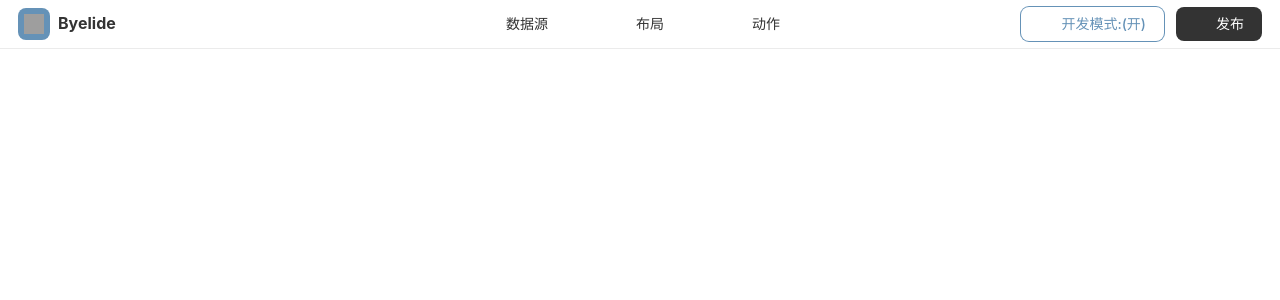
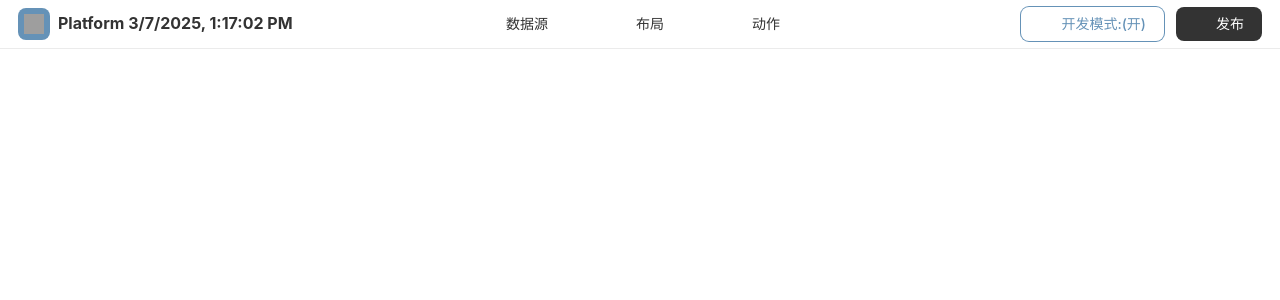
Before and after one commit to exploitationExplorers/no-code-platform, a Vue app: page /app in a window 1280 px wide. Shown: the top 300 px of the page. Built offline with nearby package versions, Linux system fonts and the light colour scheme; grey boxes are pictures that could not be loaded; some icons are missing; the HTML template or start-up script is replaced by a standard one.

Commit message:
:sparkles: 引入smooth-dnd

```diff
--- a/package.json
+++ b/package.json
@@ -29,7 +29,8 @@
     "@icon-park/vue-next": "1.4.2",
     "pinia": "^3.0.1",
     "vue": "^3.5.13",
-    "vue-router": "^4.5.0"
+    "vue-router": "^4.5.0",
+    "smooth-dnd": "0.12.1"
   },
   "devDependencies": {
     "@commitlint/cli": "19.7.1",
--- a/src/components/AppNavigator.vue
+++ b/src/components/AppNavigator.vue
@@ -1,5 +1,5 @@
 <script setup lang="ts">
-import { useEnvStore } from '@/stores/debug'
+import { useEnvStore, userTime } from '@/stores/debug'
 import { Data, LayoutThree, Lightning, Share, Bug } from '@icon-park/vue-next'
 import { computed, defineComponent, h } from 'vue'
 import { useRoute } from 'vue-router'
@@ -32,6 +32,8 @@ defineProps<{
   msg: string
 }>()
 const envStore = useEnvStore()
+
+const { time } = userTime({ silent: false })
 
 const route = useRoute()
 console.log('🚀 ~ file: AppNavigator.vue:35 ~ route:', JSON.parse(JSON.stringify(route)))
@@ -69,7 +71,7 @@ const Icon = defineComponent({
           src="https://cdnjs.cloudflare.com/ajax/libs/twemoji/11.3.0/2/svg/1f469-200d-1f692.svg"
         />
       </div>
-      <h1 class="app-name">Byelide</h1>
+      <h1 class="app-name">Platform {{ time }}</h1>
     </div>
     <div class="app-navigator-link-wrapper">
       <RouterLink
--- a/src/router/index.ts
+++ b/src/router/index.ts
@@ -1,5 +1,6 @@
 import { createMemoryHistory, createRouter, createWebHistory } from 'vue-router'
 import AppView from '../views/AppView.vue'
+import { h } from 'vue'
 
 const router = createRouter({
   history: createWebHistory(import.meta.env.BASE_URL),
@@ -33,19 +34,21 @@ const router = createRouter({
       // this generates a separate chunk (About.[hash].js) for this route
       // which is lazy-loaded when the route is visited.
       component: () => import('../views/AboutView.vue')
+    },
+    {
+      path: '/',
+      redirect() {
+        return {
+          name: 'layout'
+        }
+      }
+    },
+    {
+      path: '/:pathMatch(.*)*',
+      name: '404',
+      component: () => h('div', '404')
     }
   ]
 })
 
-// export const innerRouter = createRouter({
-//   history: createMemoryHistory(import.meta.env.BASE_URL),
-//   routes: [
-//     {
-//       path: '/',
-//       name: 'home',
-//       component: HomeView
-//     }
-//   ]
-// })
-
 export default router
--- a/src/stores/debug.ts
+++ b/src/stores/debug.ts
@@ -1,4 +1,4 @@
-import { ref } from 'vue'
+import { onBeforeMount, onMounted, ref, type Ref } from 'vue'
 import { defineStore } from 'pinia'
 
 export const useEnvStore = defineStore('env', () => {
@@ -9,3 +9,32 @@ export const useEnvStore = defineStore('env', () => {
 
   return { debug, toggle }
 })
+
+export type UseTimeParams = {
+  silent?: boolean
+}
+
+export type UseTimeReturn = {
+  time: Ref<string>
+}
+
+export const userTime = (params: UseTimeParams): UseTimeReturn => {
+  let timer: ReturnType<typeof setTimeout> | null = null
+  const { silent = true } = params
+  const time = ref(new Date().toLocaleString())
+
+  onMounted(() => {
+    if (!silent) {
+      timer = setInterval(() => {
+        time.value = new Date().toLocaleString()
+      }, 1000)
+    }
+  })
+  onBeforeMount(() => {
+    if (!silent && timer) {
+      console.log('userTime mounted')
+      clearInterval(timer)
+    }
+  })
+  return { time }
+}
```
Also changed, not shown: src/components/autoSmoothDnd/smoothContainer.vue (added, +42 -0 lines), src/components/autoSmoothDnd/utils.ts (added, +52 -0 lines), .cspell/custom-words.txt, 2 other files (tests, documents, lock files or other folders).
